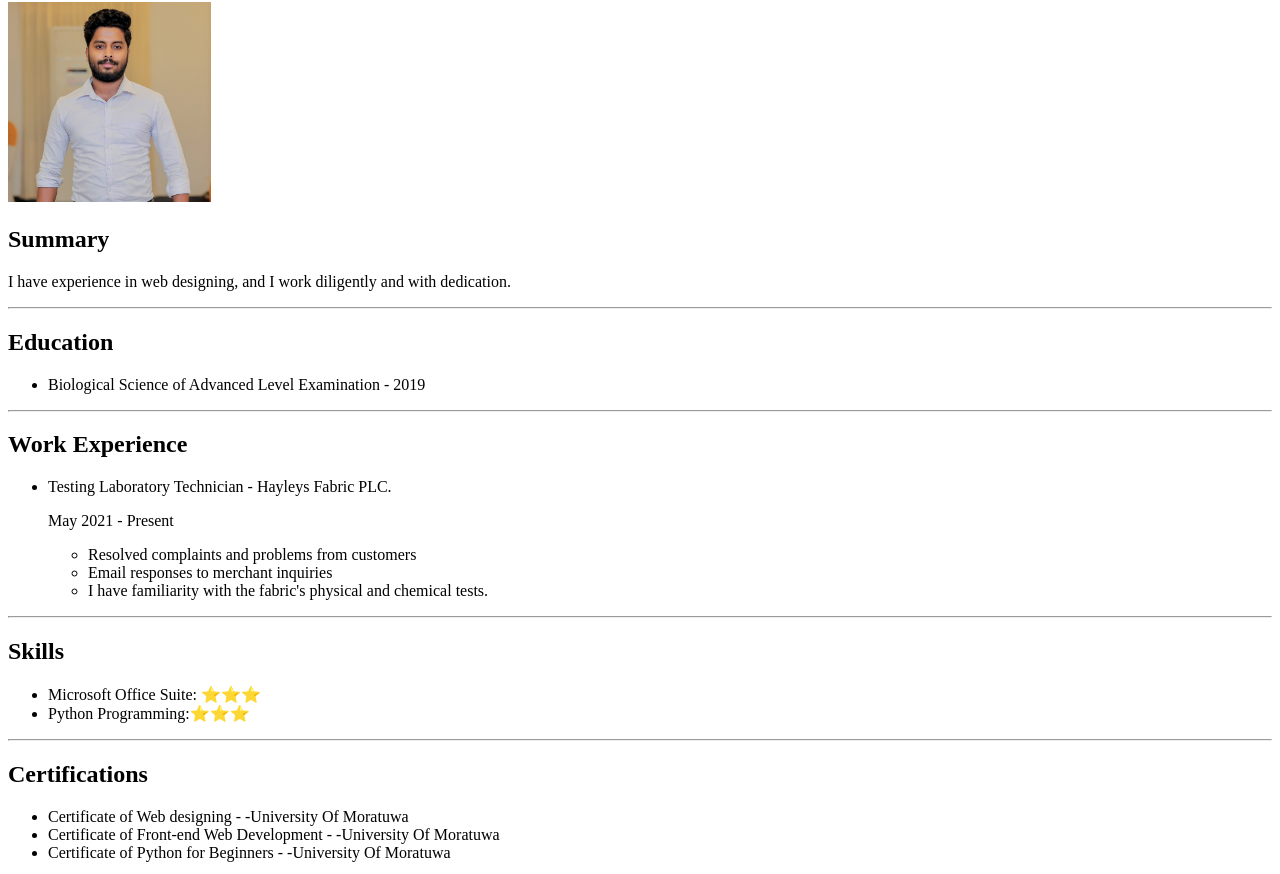
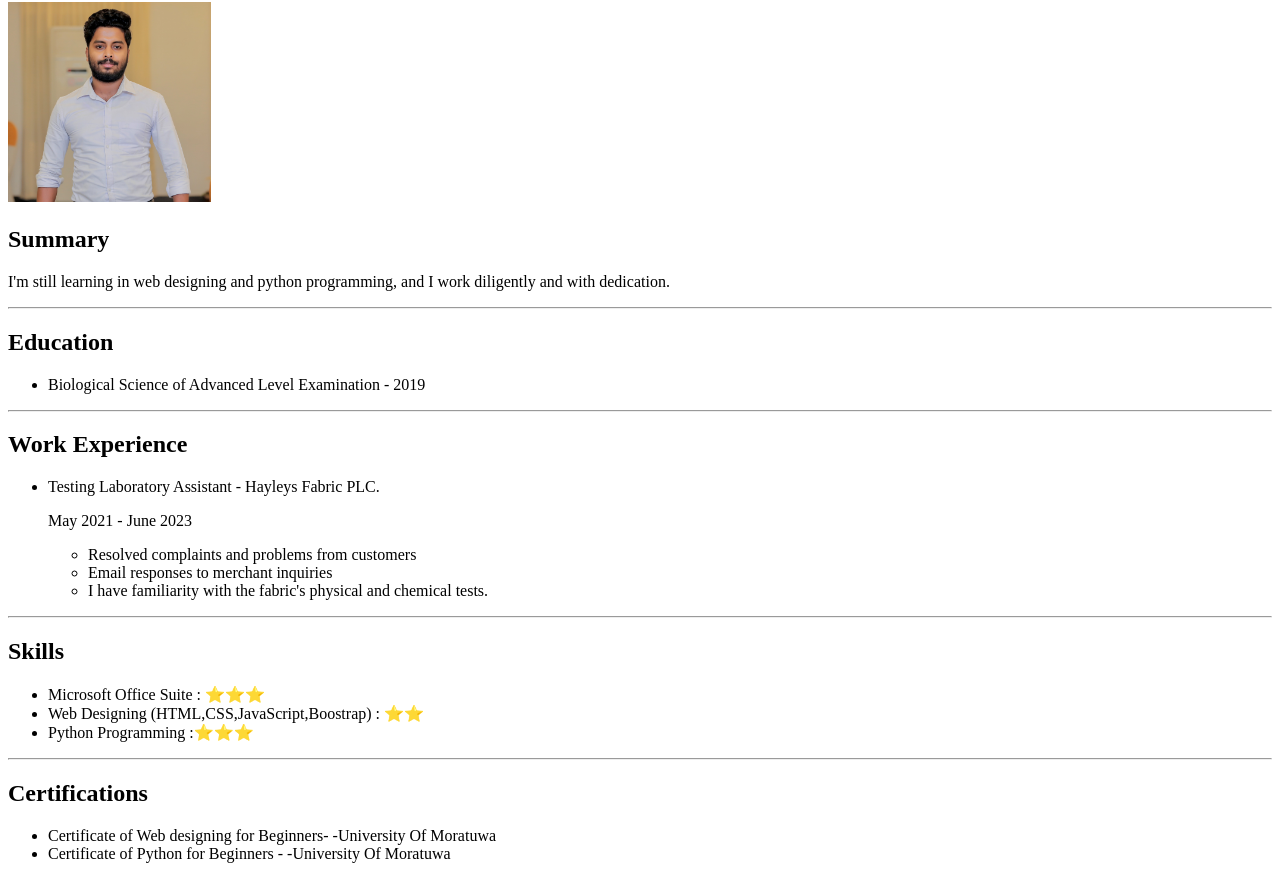
Before and after one commit to Lakruwan20/My-Portfolio, a plain HTML site: page index.html in a window 1280 px wide. Shown: the part 78-952 px from the top of the page. Drawn offline with Linux system fonts and the light colour scheme.

Commit message:
Update index.html
update

```diff
--- a/index.html
+++ b/index.html
@@ -11,7 +11,7 @@
     <img src="./Dhanu.jpg (2).JPG" alt="Dhanushka" height="200px">
 
     <h2>Summary</h2>
-    <p>I have experience in web designing, and I work diligently and with dedication.</p>
+    <p>I'm still learning in web designing and python programming, and I work diligently and with dedication.</p>
     <hr>
     <p><h2>Education</h2></p>
     <p>
@@ -23,8 +23,8 @@
     <p><h2>Work Experience</h2></p>
     <p>
         <ul>
-            <li>Testing Laboratory Technician - Hayleys Fabric PLC.</li>
-            <p>May 2021 - Present</p>
+            <li>Testing Laboratory Assistant - Hayleys Fabric PLC.</li>
+            <p>May 2021 - June 2023</p>
             <ul>
                 <li>Resolved complaints and problems from customers</li>
                 <li>Email responses to merchant inquiries</li>
@@ -35,14 +35,14 @@
     <hr>
     <p><h2>Skills</h2></p>
     <ul>
-        <li>Microsoft Office Suite: ⭐⭐⭐</li>
-        <li>Python Programming:⭐⭐⭐ </li>
+        <li>Microsoft Office Suite : ⭐⭐⭐</li>
+        <li>Web Designing (HTML,CSS,JavaScript,Boostrap) : ⭐⭐</li>
+        <li>Python Programming :⭐⭐⭐ </li>
     </ul>
     <hr>
     <p><h2>Certifications</h2></p>
     <ul>
-        <li>Certificate of Web designing - -University Of Moratuwa</li>
-        <li>Certificate of Front-end Web Development - -University Of Moratuwa</li>
+        <li>Certificate of Web designing for Beginners- -University Of Moratuwa</li>
         <li>Certificate of Python for Beginners - -University Of Moratuwa</li>
     </ul>
     <hr>
```
